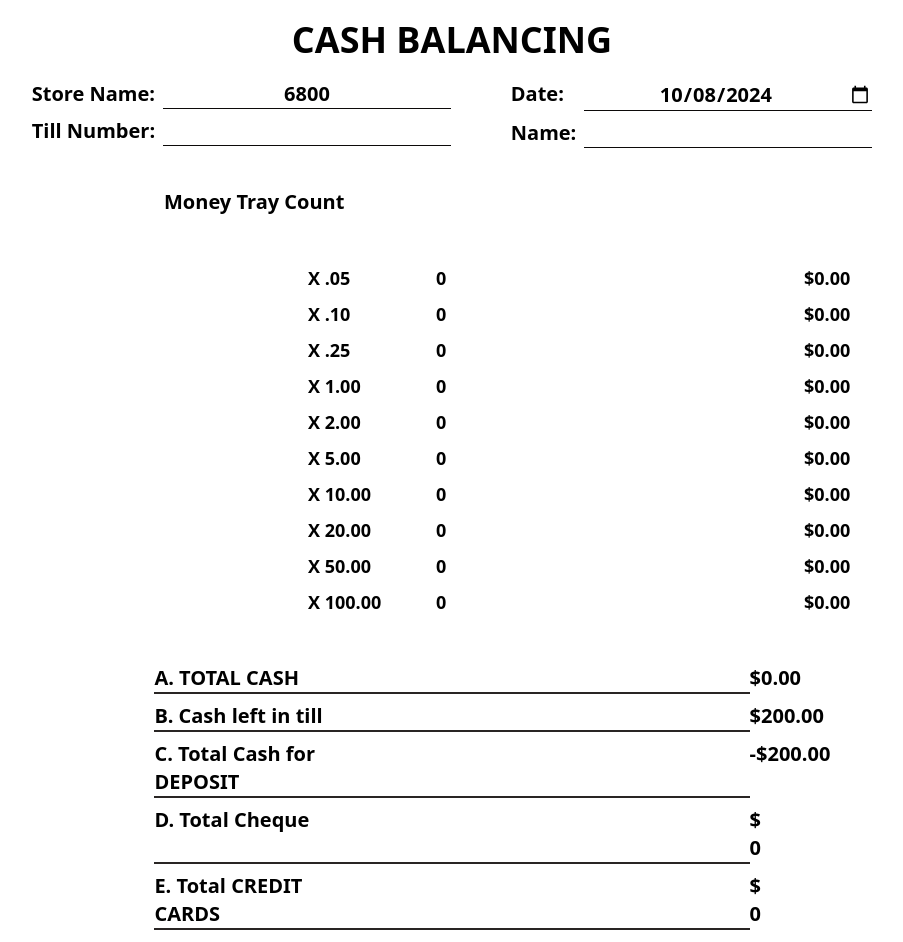
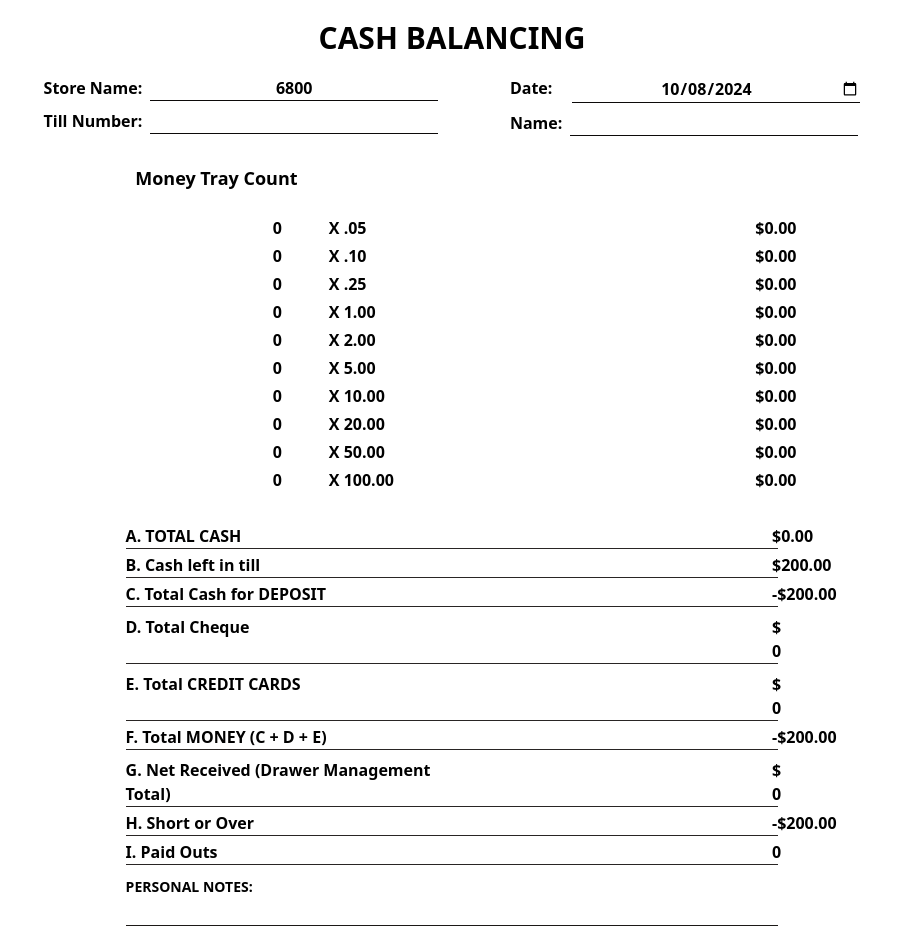
Before and after one commit to Terence-A/balance_sheet, a React (Vite) app: page / in a window 1280 px wide. Shown: the top 942 px of the page, without its empty margins (188-1091 px from the left). Built offline with nearby package versions, Linux system fonts and the light colour scheme.

Commit message:
fixed sizing to fit screen for deployment

```diff
--- a/src/App.jsx
+++ b/src/App.jsx
@@ -65,8 +65,8 @@ function App() {
         />
         <TotalSummary totalCoins={totalCoins} totalCash={totalCash} />
         <PersonalNotes />
-        <div className="text-center mt-10">
-          <button className="w-32 px-8 py-2 border-2 text-xl font-bold border-stone-900 rounded-lg ">
+        <div className="text-center mt-5">
+          <button className=" px-6 py-2 border-2 text-sm font-bold border-stone-900 rounded-lg ">
             PRINT
           </button>
         </div>
--- a/src/components/CashCounts.jsx
+++ b/src/components/CashCounts.jsx
@@ -10,12 +10,12 @@ const formatter = new Intl.NumberFormat("en-US", {
 
 const CashCounts = ({ totalCoins, coinCount, handleChange }) => {
   return (
-    <section className="mt-10">
-      <header className="ml-[20%] text-xl font-extrabold mb-10">
+    <section className="mt-7">
+      <header className="ml-[17%] text-lg font-extrabold mb-5">
         Money Tray Count
       </header>
-      <div className="flex justify-around text-lg font-semibold w-[80%]  mx-auto ">
-        <div className="w-[50%] ml-60 ">
+      <div className="flex justify-around text-md font-semibold w-[74%]  mx-auto ">
+        <div className="w-[50%] ml-24 ">
           <ol>
             <CoinTab
               coinTitle="X .05"
--- a/src/components/CoinTab.jsx
+++ b/src/components/CoinTab.jsx
@@ -5,15 +5,15 @@ const CoinTab = ({ coinTitle, coinAmount, coinName, handleChange }) => {
 
   return (
     <li>
-      <p className="flex my-2 gap-2 ">
-        <label className="w-20">{coinTitle}</label>
+      <p className="flex my-1 gap-2 ">
         <input
           type="number"
           value={coinAmount}
           onChange={(e) => handleChange(coinName, e.target.value)}
           onFocus={handleFocus}
-          className="w-20 ml-10  font-bold"
+          className="w-12 ml-20  font-bold"
         />
+        <label className="w-20">{coinTitle}</label>
       </p>
     </li>
   );
--- a/src/components/Header.jsx
+++ b/src/components/Header.jsx
@@ -1,7 +1,7 @@
 const Header = () => {
   return (
     <header>
-      <h1 className="text-4xl font-bold my-5 text-center">CASH BALANCING</h1>
+      <h1 className="text-3xl font-bold my-5 text-center">CASH BALANCING</h1>
     </header>
   );
 };
--- a/src/components/PersonalNotes.jsx
+++ b/src/components/PersonalNotes.jsx
@@ -1,10 +1,10 @@
 const PersonalNotes = () => {
   return (
-    <section className="w-[62%] mt-5  mx-auto">
-      <h2 className="text-lg  font-extrabold">PERSONAL NOTES: </h2>
+    <section className="w-[68%] mt-3  mx-auto">
+      <h2 className="text-sm  font-extrabold">PERSONAL NOTES: </h2>
       <input
         type="text"
-        className="w-full border-b border-b-stone-900 text-lg p-2 italic "
+        className="w-full border-b border-b-stone-900 text-sm p-1 italic "
       />
     </section>
   );
--- a/src/components/SummaryButtonTab.jsx
+++ b/src/components/SummaryButtonTab.jsx
@@ -11,9 +11,9 @@ const handleFocus = (e) => {
 
 const SummaryButtonTab = ({ title, handleInput, totals, identifier }) => {
   return (
-    <li className="flex justify-between text-xl font-semibold  mt-2 border-b-2 border-b-stone-800 w-[62%] mx-auto">
+    <li className="flex justify-between text-md font-semibold  mt-2 border-b border-b-stone-800 w-[68%] mx-auto">
       <h2 className=" w-[50%]  ">{title}</h2>
-      <p className="w-[50%] pl-96">
+      <p className="w-[50%] pl-80">
         $
         <input
           type="number"
--- a/src/components/SummaryTab.jsx
+++ b/src/components/SummaryTab.jsx
@@ -2,9 +2,9 @@ const SummaryTab = ({ title, total }) => {
   console.log(total);
 
   return (
-    <li className="flex justify-between text-xl font-semibold  mt-2 border-b-2 border-b-stone-800 w-[62%] mx-auto">
+    <li className="flex justify-between text-md font-semibold  mt-1 border-b border-b-stone-800 w-[68%] mx-auto">
       <h2 className=" w-[50%]  ">{title}</h2>
-      <p className="w-[50%] pl-96">{total}</p>
+      <p className="w-[50%] pl-80">{total}</p>
     </li>
   );
 };
--- a/src/components/TotalSummary.jsx
+++ b/src/components/TotalSummary.jsx
@@ -34,7 +34,7 @@ const TotalSummary = ({ totalCash }) => {
   };
 
   return (
-    <section className="mt-10">
+    <section className="mt-7">
       <ol>
         <SummaryTab title="A. TOTAL CASH" total={formatter.format(totalCash)} />
         <SummaryTab
--- a/src/components/TotalTab.jsx
+++ b/src/components/TotalTab.jsx
@@ -1,6 +1,6 @@
 const TotalTab = ({ total }) => {
   return (
-    <li className="my-2 ">
+    <li className="my-1 ">
       <p className="font-bold">{total}</p>
     </li>
   );
--- a/src/components/UserInfo.jsx
+++ b/src/components/UserInfo.jsx
@@ -10,7 +10,7 @@ const UserInfo = () => {
   }, []);
 
   return (
-    <section className="flex justify-evenly text-xl font-semibold">
+    <section className="flex justify-evenly font-semibold">
       <div className="flex flex-col gap-2">
         <div className="flex gap-2">
           <h2 className="font-bold">Store Name: </h2>
```
